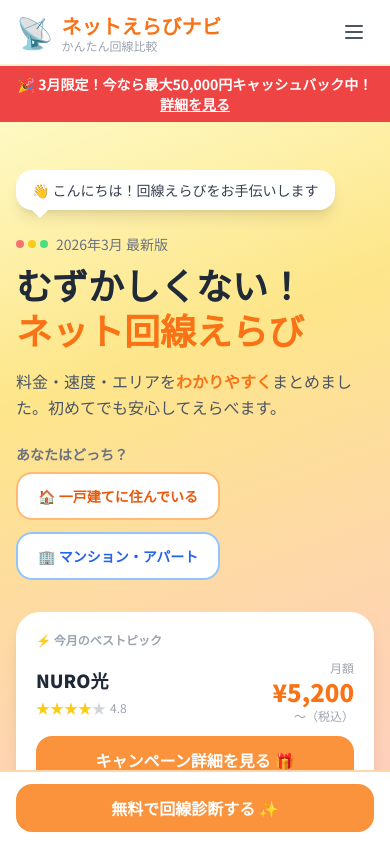
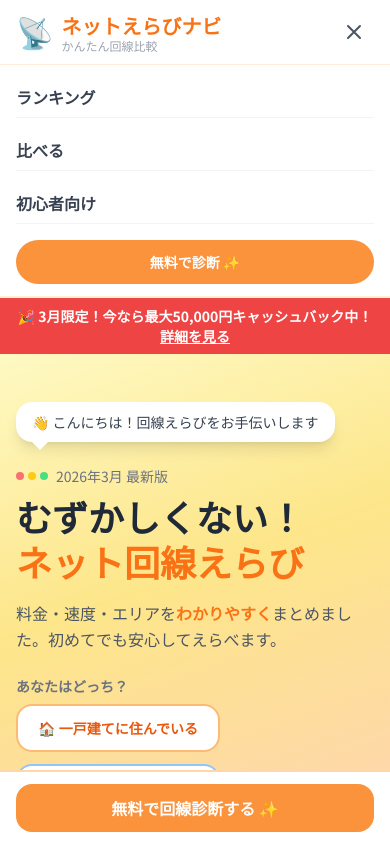
Before and after one commit to mayu-0925/internet_line, a Next.js app: page / in a window 390 px wide. Both pictures are taken after a click on the button "メニューを開く". Shown: the top 844 px of the page. Built offline with nearby package versions, Linux system fonts and the light colour scheme.

Commit message:
fix: ハンバーガーメニューの開閉を実装

```diff
--- a/components/Header.tsx
+++ b/components/Header.tsx
@@ -1,4 +1,7 @@
+"use client";
+
 import Link from "next/link";
+import { useState } from "react";
 
 const navLinks = [
   { href: "/ranking", label: "ランキング" },
@@ -7,11 +10,13 @@ const navLinks = [
 ];
 
 export default function Header() {
+  const [menuOpen, setMenuOpen] = useState(false);
+
   return (
     <header className="bg-white border-b-2 border-orange-100 sticky top-0 z-40">
       <div className="max-w-5xl mx-auto px-4 py-3 flex items-center justify-between">
         {/* Logo */}
-        <Link href="/" className="flex items-center gap-2">
+        <Link href="/" className="flex items-center gap-2" onClick={() => setMenuOpen(false)}>
           <span className="text-3xl animate-float">📡</span>
           <div>
             <span className="text-xl font-black text-orange-500">
@@ -46,22 +51,42 @@ export default function Header() {
         <button
           className="md:hidden p-2 text-gray-600"
           aria-label="メニューを開く"
+          onClick={() => setMenuOpen((prev) => !prev)}
         >
-          <svg
-            className="w-6 h-6"
-            fill="none"
-            stroke="currentColor"
-            viewBox="0 0 24 24"
-          >
-            <path
-              strokeLinecap="round"
-              strokeLinejoin="round"
-              strokeWidth={2}
-              d="M4 6h16M4 12h16M4 18h16"
-            />
-          </svg>
+          {menuOpen ? (
+            <svg className="w-6 h-6" fill="none" stroke="currentColor" viewBox="0 0 24 24">
+              <path strokeLinecap="round" strokeLinejoin="round" strokeWidth={2} d="M6 18L18 6M6 6l12 12" />
+            </svg>
+          ) : (
+            <svg className="w-6 h-6" fill="none" stroke="currentColor" viewBox="0 0 24 24">
+              <path strokeLinecap="round" strokeLinejoin="round" strokeWidth={2} d="M4 6h16M4 12h16M4 18h16" />
+            </svg>
+          )}
         </button>
       </div>
+
+      {/* Mobile menu */}
+      {menuOpen && (
+        <nav className="md:hidden bg-white border-t border-orange-100 px-4 py-3 flex flex-col gap-3">
+          {navLinks.map((link) => (
+            <Link
+              key={link.href}
+              href={link.href}
+              className="text-gray-700 font-bold py-2 border-b border-gray-100 hover:text-orange-500 transition-colors"
+              onClick={() => setMenuOpen(false)}
+            >
+              {link.label}
+            </Link>
+          ))}
+          <Link
+            href="/diagnosis"
+            className="bg-orange-400 hover:bg-orange-500 text-white px-4 py-3 rounded-full pop-btn font-bold text-sm text-center transition-colors mt-1"
+            onClick={() => setMenuOpen(false)}
+          >
+            無料で診断 ✨
+          </Link>
+        </nav>
+      )}
     </header>
   );
 }
```
